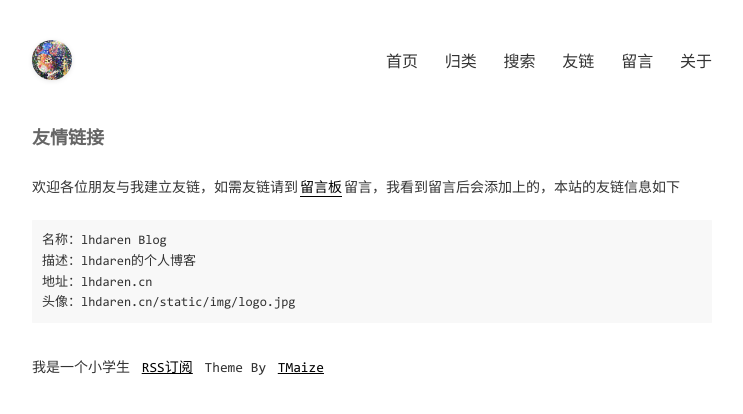
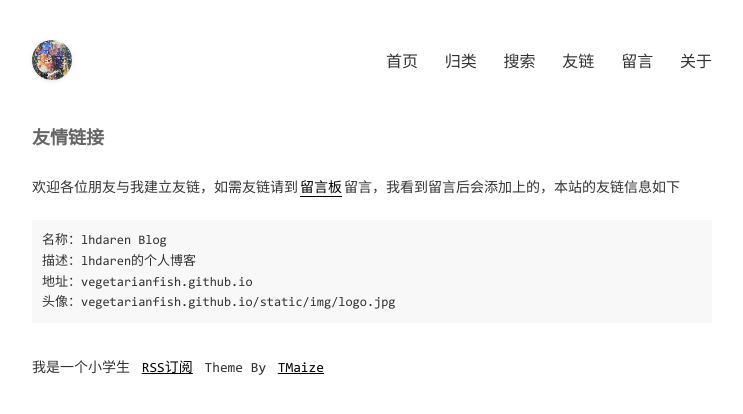
Before and after one commit to vegetarianfish/vegetarianfish.github.io, a Jekyll site: the page built from pages/links.md, in a window 1280 px wide. Shown: the top 414 px of the page, without its empty margins (268-1011 px from the left). Built offline with Jekyll 4.4.1, drawn with Linux system fonts in a browser that asks for light colours; comment, search, counter and statistics services are not loaded.

Commit message:
Update _config.yml

```diff
--- a/_config.yml
+++ b/_config.yml
@@ -17,7 +17,7 @@ exclude: ['CNAME', 'README.md', 'LICENSE', '_site', 'dist', 'Gemfile', 'Gemfile.
 
 # 域名配置
 # baseurl配置,如果网站部署在根目录下的其他目录中，请设置为 /目录名
-domainUrl: 'lhdaren.cn'
+domainUrl: 'vegetarianfish.github.io'
 baseurl: ''
 
 # 吐个槽地址，会在chat页面中重定向到该地址
```
